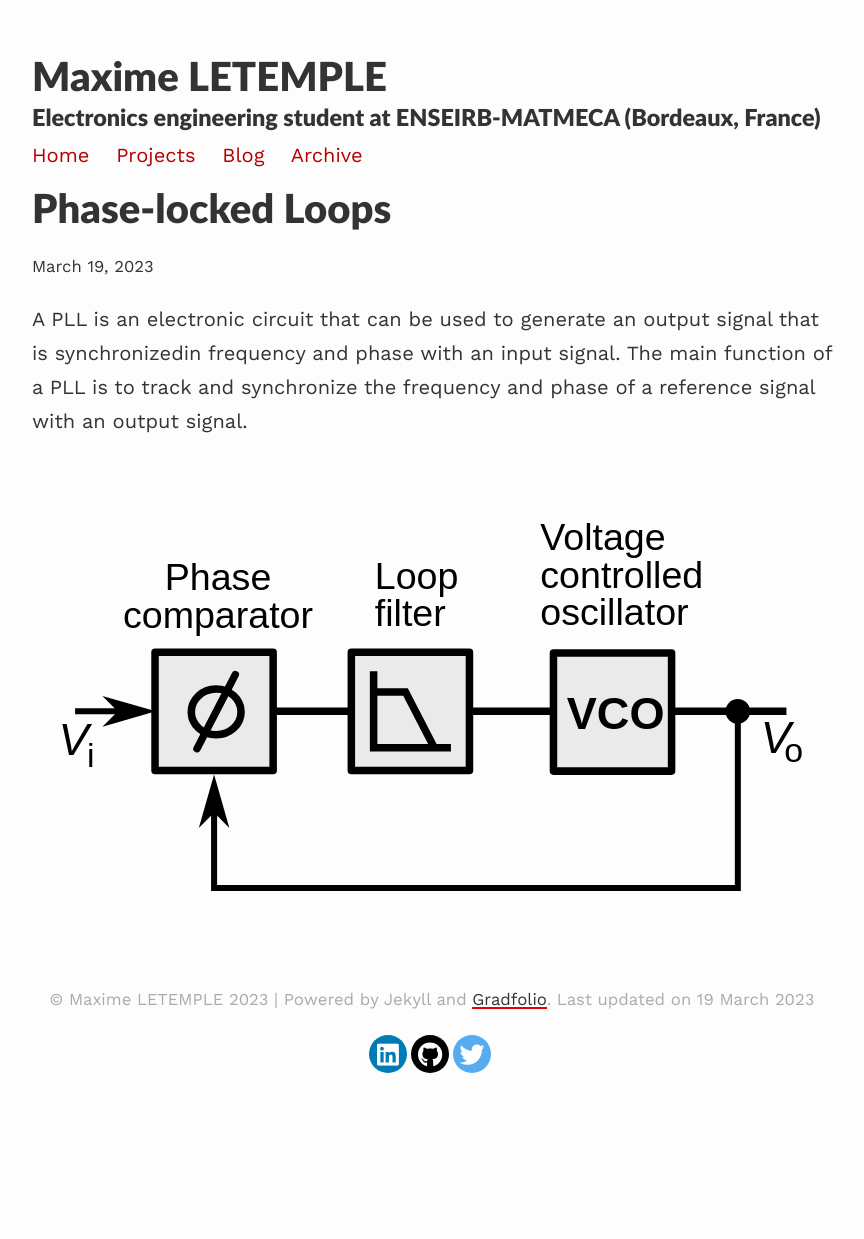
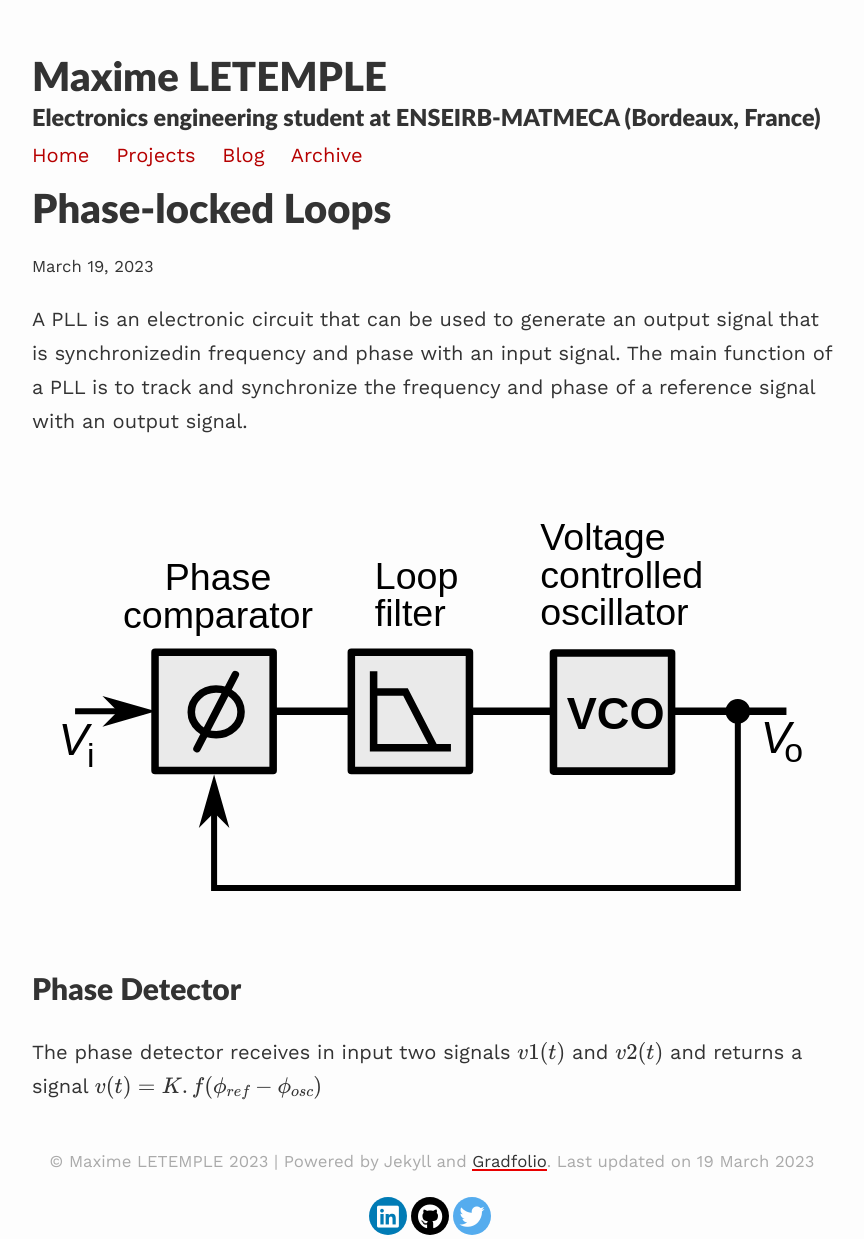
Before and after one commit to maxletemple/maxletemple.github.io_old, a Jekyll site: the page built from _posts/2023-03-19-PLL.md, in a window 1280 px wide. Shown: the whole page, without its empty margins (208-1072 px from the left). Built offline with Jekyll 4.4.1, drawn with Linux system fonts in a browser that asks for light colours; nearby versions of some CDN libraries; formulas are drawn with MathJax 3; before the commit the page ends 1077 px from its top, so only the background shows below that.

Commit message:
Update 2023-03-19-PLL.md

```diff
--- a/_posts/2023-03-19-PLL.md
+++ b/_posts/2023-03-19-PLL.md
@@ -8,3 +8,8 @@ A PLL is an electronic circuit that can be used to generate an output signal tha
 The main function of a PLL is to track and synchronize the frequency and phase of a reference signal with an output signal.
 
 ![Phase Locked Loop]({{site.baseurl}}/assets/images/pll.svg "Analog phase locked loop"){: width ="250"}
+
+Phase Detector
+==============
+
+The phase detector receives in input two signals $v1(t)$ and $v2(t)$ and returns a signal $v(t)=K.f(\phi_{ref}-\phi_{osc})$
```
